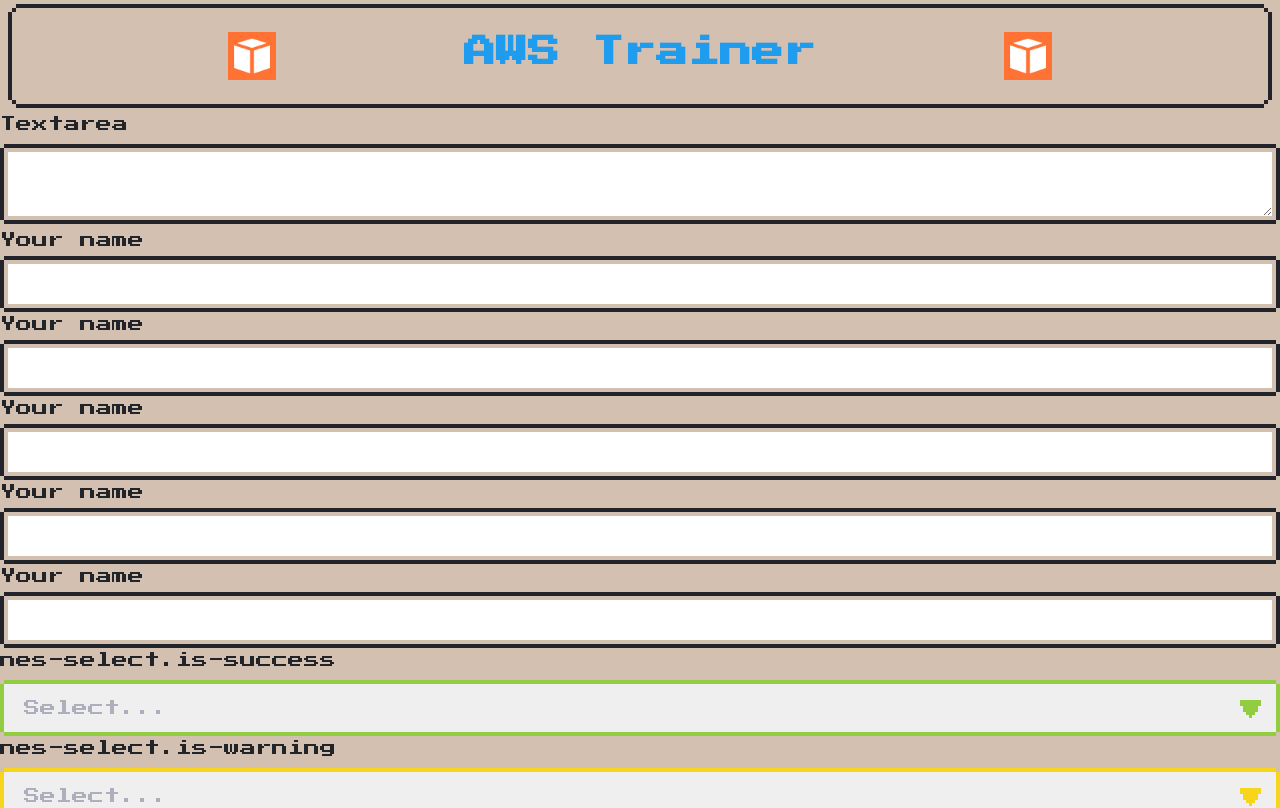
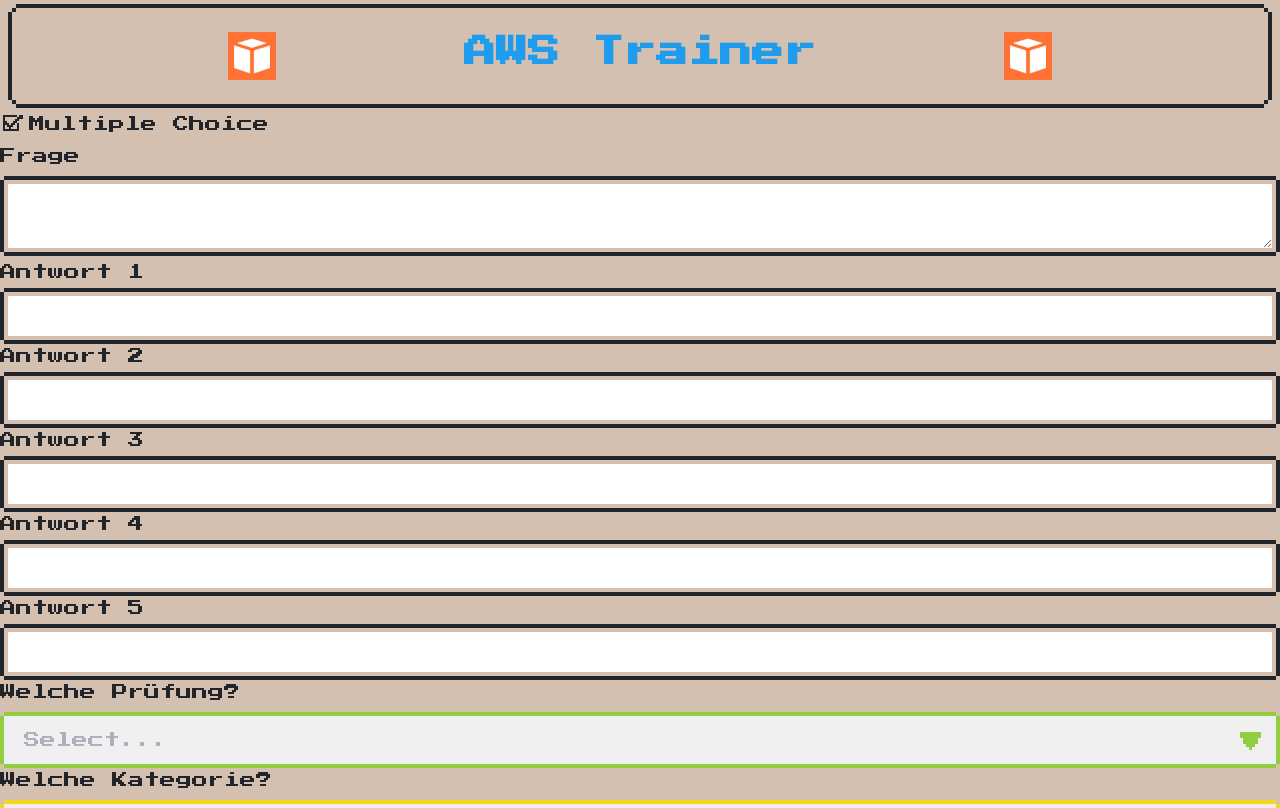
Before and after one commit to zeagoldgh/AWSTrainer, a React (Create React App) app in the folder frontend/: page /add in a window 1280 px wide. Shown: the top 808 px of the page. Built offline with nearby package versions, Linux system fonts and the light colour scheme; sample sign-in values are in the browser's storage.

Commit message:
replace placeholders

```diff
--- /dev/null
+++ b/frontend/src/components/CreateQuestion/AddQuestion.tsx
@@ -0,0 +1,64 @@
+import TextArea from "./TextArea";
+import React from "react";
+import '../../font.css'
+
+export default function AddQuestion(){
+    return(
+        <div>
+            <label>
+                <input type="checkbox" className="nes-checkbox" checked/>
+                <span>Multiple Choice</span>
+            </label>
+            <TextArea/>
+            <div className="nes-field">
+                <label htmlFor="name_field">Antwort 1</label>
+                <input type="text" id="name_field" className="nes-input betterRead"/>
+            </div>
+            <div className="nes-field">
+                <label htmlFor="name_field">Antwort 2</label>
+                <input type="text" id="name_field" className="nes-input betterRead"/>
+            </div>
+            <div className="nes-field">
+                <label htmlFor="name_field">Antwort 3</label>
+                <input type="text" id="name_field" className="nes-input betterRead"/>
+            </div>
+            <div className="nes-field">
+                <label htmlFor="name_field">Antwort 4</label>
+                <input type="text" id="name_field" className="nes-input betterRead"/>
+            </div>
+            <div className="nes-field">
+                <label htmlFor="name_field">Antwort 5</label>
+                <input type="text" id="name_field" className="nes-input betterRead"/>
+            </div>
+            <label htmlFor="success_select">Welche Prüfung?</label>
+            <div className="nes-select is-success">
+                <select required id="success_select">
+                    <option value="" disabled selected hidden>Select...</option>
+                    <option value="CLF-C01">CLF-C01</option>
+                </select>
+            </div>
+
+            <label htmlFor="warning_select">Welche Kategorie?</label>
+            <div className="nes-select is-warning">
+                <select required id="warning_select">
+                    <option value="" disabled selected hidden>Select...</option>
+                    <option value="CLOUD">Cloud Concepts</option>
+                    <option value="SECURITY">Security and Compliance</option>
+                    <option value="BILLING">Billing & Pricing</option>
+                    <option value="TECHNOLOGY">Technology</option>
+                </select>
+            </div>
+            <label htmlFor="error_select">Richtige Antwort</label>
+            <div className="nes-select is-error">
+                <select required id="error_select">
+                    <option value="" disabled selected hidden>Select...</option>
+                    <option value="0">1</option>
+                    <option value="1">2</option>
+                    <option value="2">3</option>
+                    <option value="3">4</option>
+                </select>
+            </div>
+            <button type="button" className="nes-btn is-success">Speichern</button>
+        </div>
+    )
+}
--- /dev/null
+++ b/frontend/src/components/CreateQuestion/TextArea.tsx
@@ -0,0 +1,10 @@
+import React from "react";
+
+export default function TextArea(){
+    return(
+        <div>
+            <label htmlFor="textarea_field betterRead">Frage</label>
+            <textarea id="textarea_field" className="nes-textarea betterRead"></textarea>
+        </div>
+    )
+}
--- a/frontend/src/pages/CreateQuestion.tsx
+++ b/frontend/src/pages/CreateQuestion.tsx
@@ -1,59 +1,13 @@
 import Heading from "../components/Common/Heading";
 import React from "react";
-import '../font.css'
+import AddQuestion from "../components/CreateQuestion/AddQuestion";
 
 
 export default function CreateQuestion(){
     return(
         <div>
             <Heading location={"add"}/>
-            <label htmlFor="textarea_field betterRead">Textarea</label>
-            <textarea id="textarea_field" className="nes-textarea betterRead"></textarea>
-            <div className="nes-field">
-                <label htmlFor="name_field">Your name</label>
-                <input type="text" id="name_field" className="nes-input betterRead"/>
-            </div>
-            <div className="nes-field">
-                <label htmlFor="name_field">Your name</label>
-                <input type="text" id="name_field" className="nes-input betterRead"/>
-            </div>
-            <div className="nes-field">
-                <label htmlFor="name_field">Your name</label>
-                <input type="text" id="name_field" className="nes-input betterRead"/>
-            </div>
-            <div className="nes-field">
-                <label htmlFor="name_field">Your name</label>
-                <input type="text" id="name_field" className="nes-input betterRead"/>
-            </div>
-            <div className="nes-field">
-                <label htmlFor="name_field">Your name</label>
-                <input type="text" id="name_field" className="nes-input betterRead"/>
-            </div>
-            <label htmlFor="success_select">nes-select.is-success</label>
-            <div className="nes-select is-success">
-                <select required id="success_select">
-                    <option value="" disabled selected hidden>Select...</option>
-                    <option value="0">To be</option>
-                    <option value="1">Not to be</option>
-                </select>
-            </div>
-
-            <label htmlFor="warning_select">nes-select.is-warning</label>
-            <div className="nes-select is-warning">
-                <select required id="warning_select">
-                    <option value="" disabled selected hidden>Select...</option>
-                    <option value="0">To be</option>
-                    <option value="1">Not to be</option>
-                </select>
-            </div>
-            <label htmlFor="error_select">nes-select.is-error</label>
-            <div className="nes-select is-error">
-                <select required id="error_select">
-                    <option value="" disabled selected hidden>Select...</option>
-                    <option value="0">To be</option>
-                    <option value="1">Not to be</option>
-                </select>
-            </div>
+            <AddQuestion/>
         </div>
     )
 }
--- a/frontend/src/service/data.ts
+++ b/frontend/src/service/data.ts
@@ -21,7 +21,7 @@
     },
     {
         color : "warning",
-        text : "Billing &Pricing",
+        text : "Billing & Pricing",
         destination : "/quick?category=billing"
     },
     {
```
